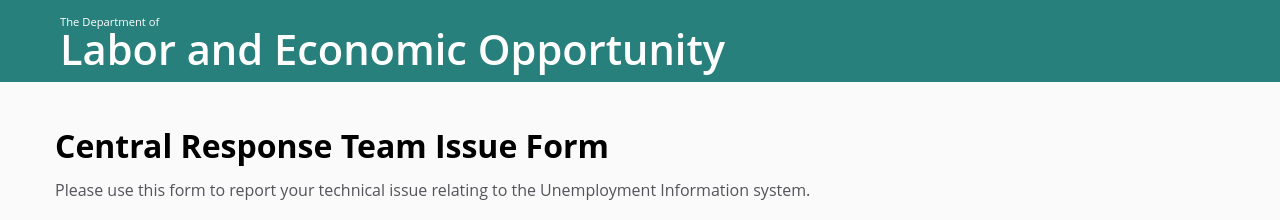
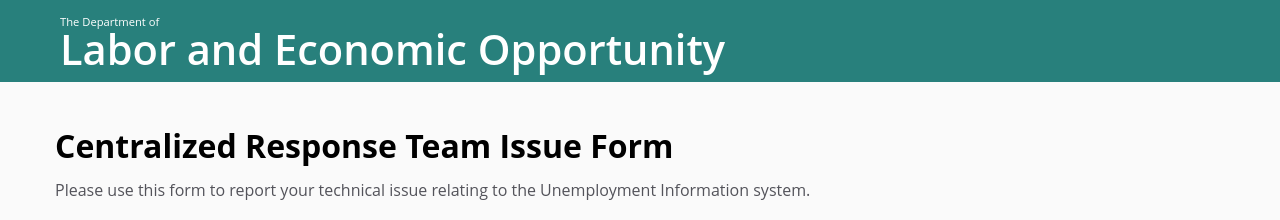
Before and after one commit to JoeDBNS/ui-crt-mockup, a website: page index.html in a window 1280 px wide. Shown: the top 220 px of the page. Drawn offline with nearby package versions, Linux system fonts and the light colour scheme.

Commit message:
Fix team name

```diff
--- a/index.html
+++ b/index.html
@@ -41,7 +41,7 @@
             <div class="container-xl">
                 <div class="row">
                     <div class="col-12">
-                        <h1 class="section-title">Central Response Team Issue Form</h1>
+                        <h1 class="section-title">Centralized Response Team Issue Form</h1>
                         <p class="section-description">Please use this form to report your technical issue relating to the Unemployment Information system.</p>
                     </div>
                 </div>
```
Also changed, not shown: login.html (+1 -1 lines).
